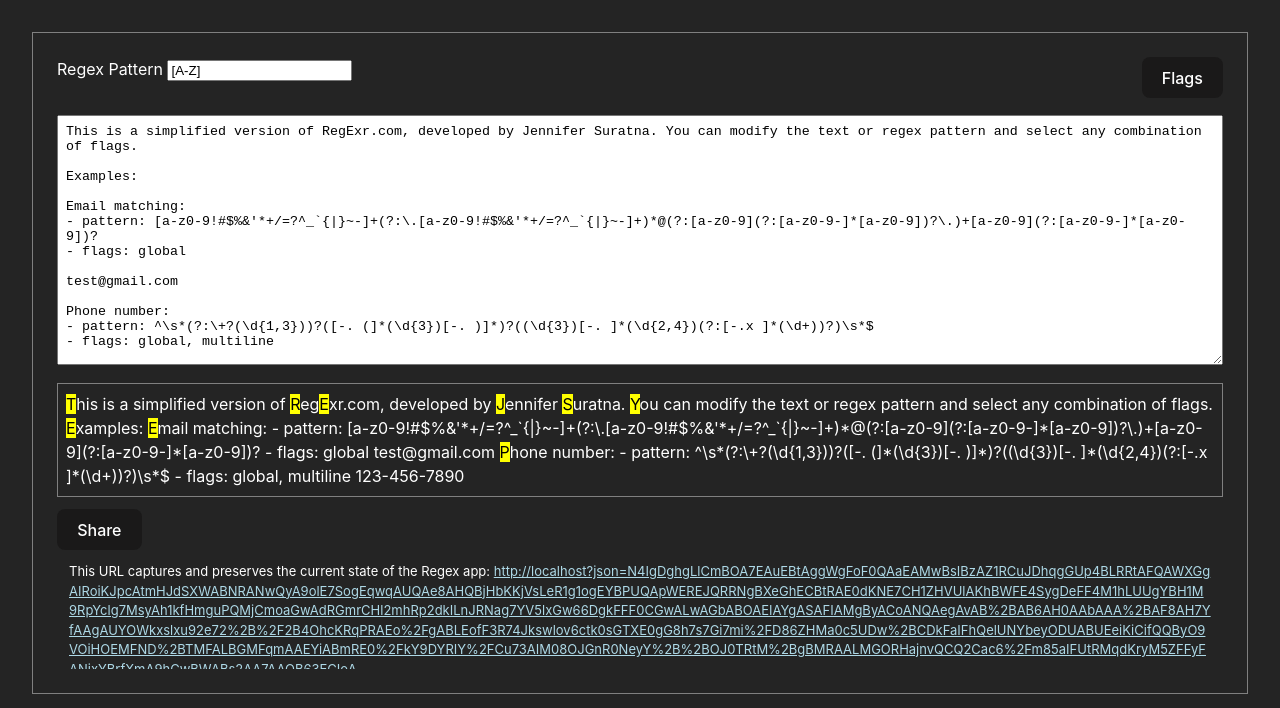
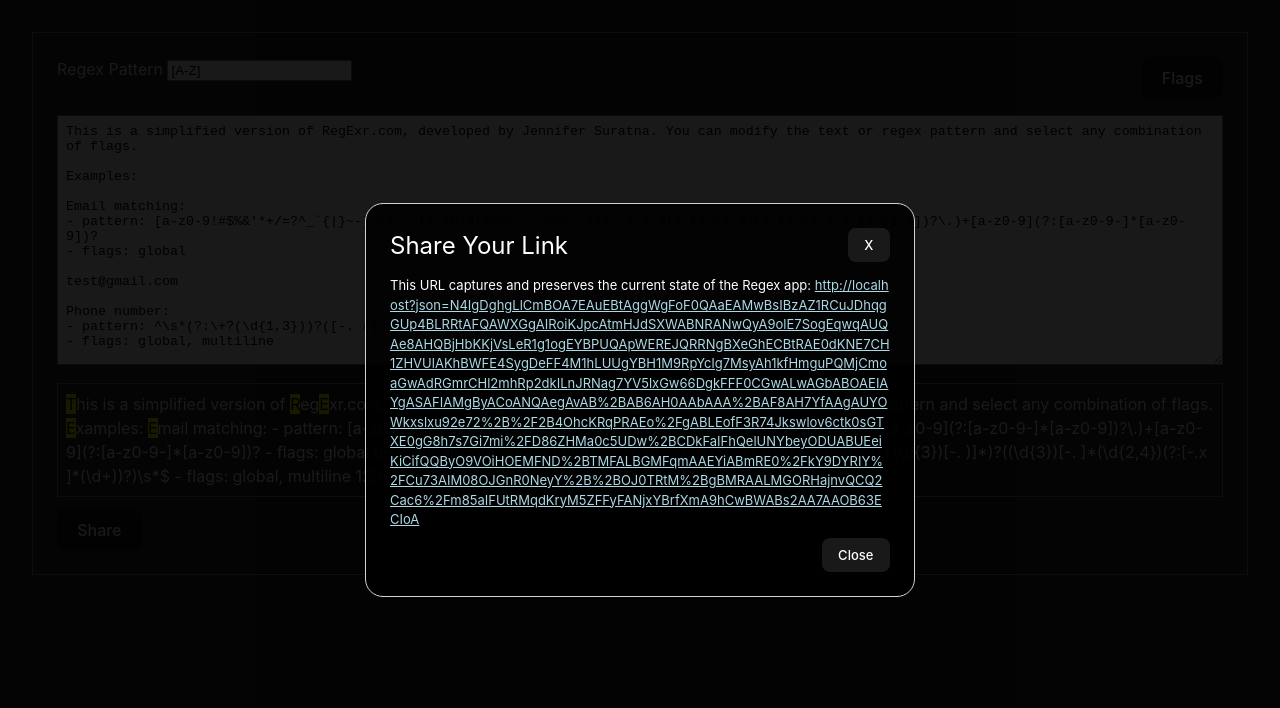
Before and after one commit to jenyeji/regex, a React (Vite) app: page / in a window 1280 px wide. Both pictures are taken after a click on the button "Share". Shown: the top 708 px of the page. Built offline with nearby package versions, Linux system fonts and the light colour scheme.

Commit message:
implement ModalDialog

```diff
--- a/src/App.css
+++ b/src/App.css
@@ -128,7 +128,6 @@ select:focus {
   overflow-wrap: break-word;
   word-break: break-all;
   font-size: small;
-  overflow: scroll;
 }
 
 .share-url a {
--- /dev/null
+++ b/src/components/ModalDialog/ModalDialog.jsx
@@ -0,0 +1,37 @@
+import './modal-dialog.css';
+
+function ModalDialog({
+  customStyles = [],
+  title,
+  isOpen,
+  onClose,
+  showCloseButton = false,
+  showCTA = false,
+  CTAlabel,
+  onSubmitCTA,
+  children,
+}) {
+  if (!isOpen) return null;
+
+  return (
+    <div className="modal-dialog-overlay">
+      <div className={`modal-dialog ${customStyles.join(' ')}`}>
+        <div className="modal-header">
+          <span className="modal-title">{title}</span>
+          {showCloseButton && (
+            <span>
+              <button onClick={onClose}>X</button>
+            </span>
+          )}
+        </div>
+        <div className="modal-content">{children}</div>
+        <div className="modal-footer">
+          {showCloseButton && <button onClick={onClose}>Close</button>}
+          {showCTA && <button onClick={onSubmitCTA}>{CTAlabel}</button>}
+        </div>
+      </div>
+    </div>
+  );
+}
+
+export default ModalDialog;
--- /dev/null
+++ b/src/components/ModalDialog/modal-dialog.css
@@ -0,0 +1,45 @@
+.modal-dialog-overlay {
+  background-color: rgba(0, 0, 0, 0.9);
+  inset: 0;
+  position: fixed;
+
+  align-items: center;
+  display: flex;
+  justify-content: center;
+
+  padding: 14px;
+}
+
+.modal-dialog {
+  aspect-ratio: 2 / 1;
+  border-radius: 18px;
+  border: 1px solid lightgray;
+  background-color: inherit;
+  padding: 24px;
+  width: 500px;
+
+  display: flex;
+  flex-direction: column;
+  justify-content: space-between;
+}
+
+.modal-header {
+  display: flex;
+  justify-content: space-between;
+}
+
+.modal-title {
+  font-size: 24px;
+}
+
+.modal-content {
+  height: 100%;
+  margin: 12px 0;
+  overflow: scroll;
+  text-align: left;
+}
+
+.modal-footer {
+  display: flex;
+  justify-content: right;
+}
--- a/src/components/RegexShare.jsx
+++ b/src/components/RegexShare.jsx
@@ -5,6 +5,7 @@ function RegexShare({ shareUrl, pattern, flags, testString, origin, onShare }) {
     <div className="share">
       <button
         aria-label="Share this page"
+        disabled={shareUrl !== null}
         className="share-button"
         onClick={() => {
           const data = {
@@ -26,14 +27,6 @@ function RegexShare({ shareUrl, pattern, flags, testString, origin, onShare }) {
       >
         Share
       </button>
-      {shareUrl && (
-        <div className="share-url">
-          This URL captures and preserves the current state of the Regex app:{' '}
-          <a href={`${origin}?json=${shareUrl}`}>
-            {`${origin}?json=${shareUrl}`}
-          </a>
-        </div>
-      )}
     </div>
   );
 }
--- a/src/components/RegexWrapper.jsx
+++ b/src/components/RegexWrapper.jsx
@@ -14,6 +14,7 @@ import RegexResult from './RegexResult';
 import RegexTestString from './RegexTestString';
 import RegexShare from './RegexShare';
 import useDebounce from '../hooks/useDebounce';
+import ModalDialog from './ModalDialog/ModalDialog';
 
 export default function RegexWrapper() {
   const dispatch = useDispatch();
@@ -105,6 +106,18 @@ export default function RegexWrapper() {
         origin={window.location.origin}
         onShare={(val) => dispatch(setShareUrl(val))}
       />
+      <ModalDialog
+        title="Share Your Link"
+        customStyles={['share-url']}
+        isOpen={shareUrl}
+        showCloseButton={true}
+        onClose={() => dispatch(setShareUrl(null))}
+      >
+        This URL captures and preserves the current state of the Regex app:{' '}
+        <a href={`${origin}?json=${shareUrl}`}>
+          {`${origin}?json=${shareUrl}`}
+        </a>
+      </ModalDialog>
     </div>
   );
 }
```
Also changed, not shown: 1 other file (tests, documents, lock files or other folders).
